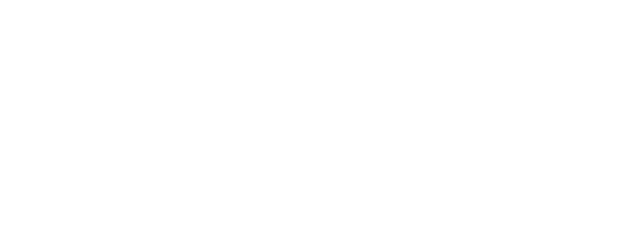
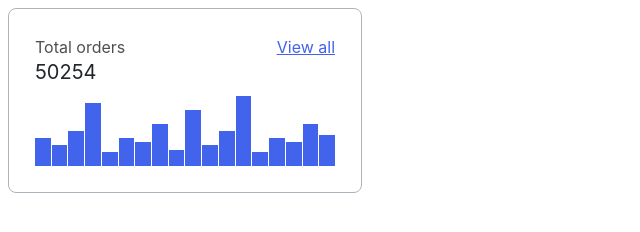
Before and after one commit to pavelvz/htmlcss-20230227_tibr7, a website: page 04-lection2/01-histogram/index.html in a window 1280 px wide. Shown: the whole page, without its empty margins (0-640 px from the left). Drawn offline with Linux system fonts and the light colour scheme.

Commit message:
add 04-lection2_01-histogram_v2

```diff
--- a/04-lection2/01-histogram/histogram.css
+++ b/04-lection2/01-histogram/histogram.css
@@ -0,0 +1,63 @@
+.histogram{
+    box-sizing: border-box;
+    padding: 26px;
+    width: 354px;
+    height: 185px;
+    background: var(--white);
+    border: 1px solid var(--grey-3);
+    border-radius: 8px;
+    display: flex;
+    flex-direction: column;
+}
+
+
+.histogram__header{
+    display: flex;
+    justify-content: space-between;
+}
+.histogram__view > a{
+    font-family: 'Inter';
+    font-style: normal;
+    font-weight: 400;
+    font-size: 16px;
+    line-height: 24px;
+    text-align: right;
+    color: #4263EB;
+}
+
+
+.histogram__title{
+    font-family: 'Inter';
+    font-style: normal;
+    font-weight: 400;
+    font-size: 16px;
+    line-height: 24px;
+    color: var(--black);
+    opacity: 0.8;
+}
+
+.histogram__total_orders{
+    font-family: 'Inter';
+    font-style: normal;
+    font-weight: 400;
+    font-size: 20px;
+    line-height: 26px;
+     color: var(--black);
+    flex-grow: 1;
+}
+
+.histogram__chart{
+    height:70px;
+    display: flex;
+    align-items: flex-end;
+
+}
+.histogram__column{
+    flex-grow: 1;
+    background: #4263EB;
+}
+
+
+.histogram__chart_m{
+gap:1px;
+}
--- a/04-lection2/01-histogram/index.html
+++ b/04-lection2/01-histogram/index.html
@@ -6,6 +6,37 @@
         <link rel="stylesheet" href="./histogram.css">
     </head>
     <body>
+    <div class="histogram ">
+        <div class="histogram__header">
+            <div class="histogram__title">Total orders</div>
+            <div class="histogram__view"><a href="/">View all</a></div>
+        </div>
+
+        <div class="histogram__total_orders">50254</div>
+
+        <div class="histogram__chart histogram__chart_m">
+            <div style="height:40%" class="histogram__column"></div>
+            <div style="height:30%" class="histogram__column"></div>
+            <div style="height:50%" class="histogram__column"></div>
+            <div style="height:90%" class="histogram__column"></div>
+            <div style="height:20%" class="histogram__column"></div>
+            <div style="height:40%" class="histogram__column"></div>
+            <div style="height:35%" class="histogram__column"></div>
+            <div style="height:60%" class="histogram__column"></div>
+            <div style="height:23%" class="histogram__column"></div>
+            <div style="height:80%" class="histogram__column"></div>
+            <div style="height:30%" class="histogram__column"></div>
+            <div style="height:50%" class="histogram__column"></div>
+            <div style="height:100%" class="histogram__column"></div>
+            <div style="height:20%" class="histogram__column"></div>
+            <div style="height:40%" class="histogram__column"></div>
+            <div style="height:35%" class="histogram__column"></div>
+            <div style="height:60%" class="histogram__column"></div>
+            <div style="height:45%" class="histogram__column"></div>
+       </div>
+
+    </div>
+
 
     </body>
 </html>
```
